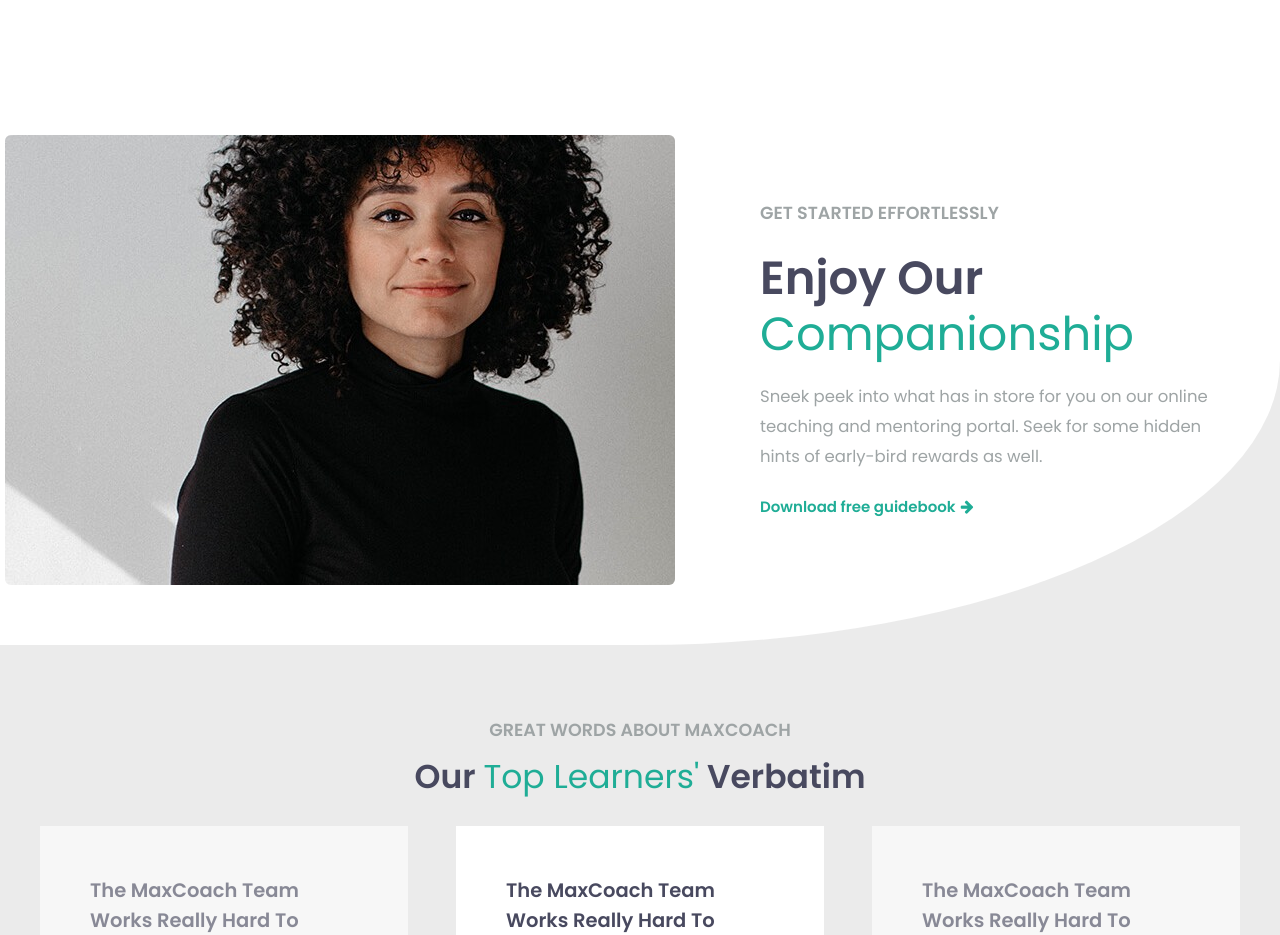
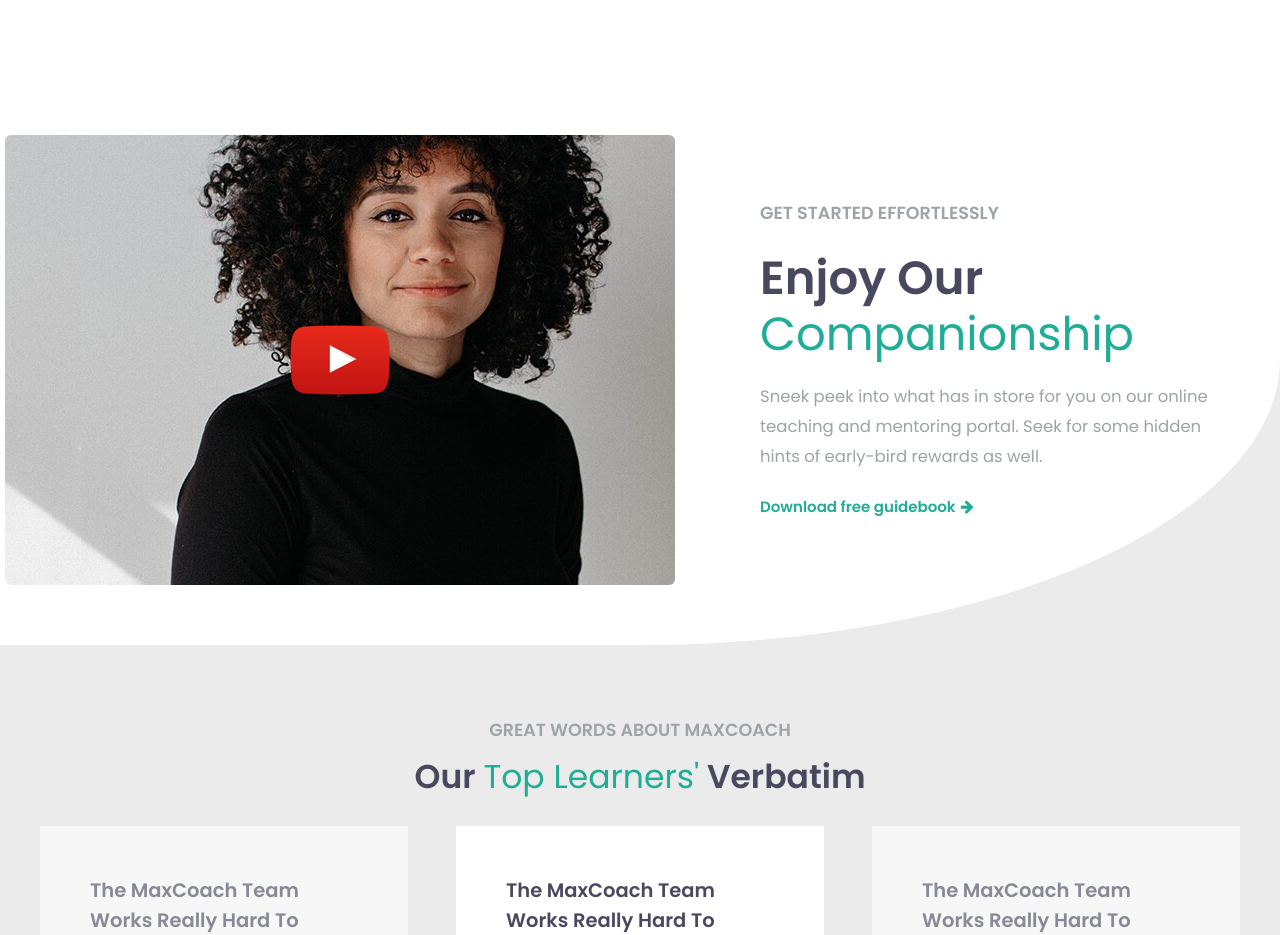
Before and after one commit to francesco-maurella/proj-html-vuejs, a website: page index.html in a window 1280 px wide. Shown: the part 2720-3655 px from the top of the page. Drawn offline with nearby package versions, Linux system fonts and the light colour scheme.

Commit message:
Play button

```diff
--- a/index.html
+++ b/index.html
@@ -333,6 +333,7 @@
           <div class="container">
             <div class="primary-sct-images">
               <img src="img/home-2-popup-video-poster.jpg" class="primary-cover-img rounded" alt="Companionship">
+              <img src="img/icon-youtube-play.png" class="play-button" alt="Play video">
             </div>
             <div class="primary-sct-description">
               <h3 class="pre-title">Get started effortlessly</h3>
--- a/src/style.scss
+++ b/src/style.scss
@@ -384,6 +384,24 @@
     border-bottom-right-radius: 50%;
   }
 
+  .primary-cover-img {
+    position: relative;
+  }
+
+  .play-button {
+    @include flx-centered;
+    width: 100px;
+    height: 70px;
+    position: absolute;
+    z-index: 20;
+    transition: 0.5s;
+    cursor: pointer;
+  }
+
+  .play-button:hover {
+    transform: scale(1.2);
+  }
+
   .link-arrow {
     color: $col-evidence;
   }
```
Also changed, not shown: css/style.css.
